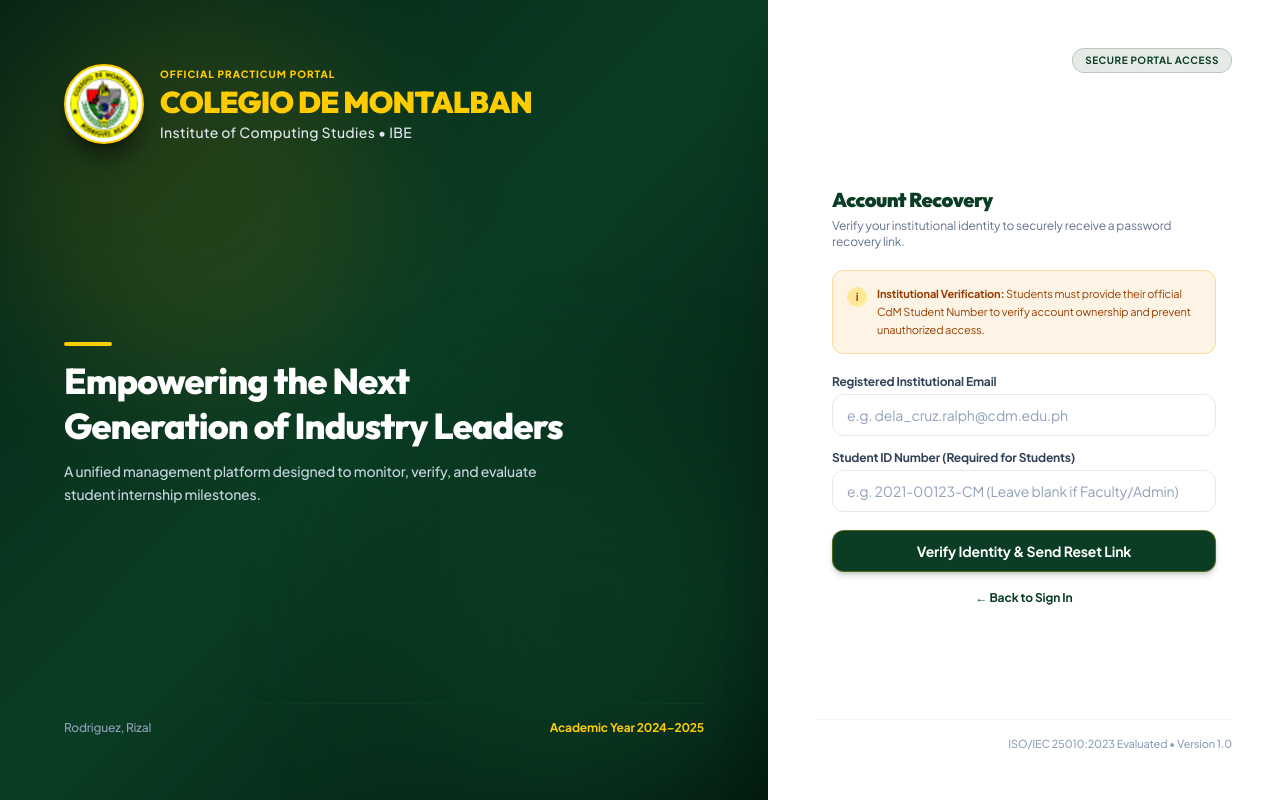
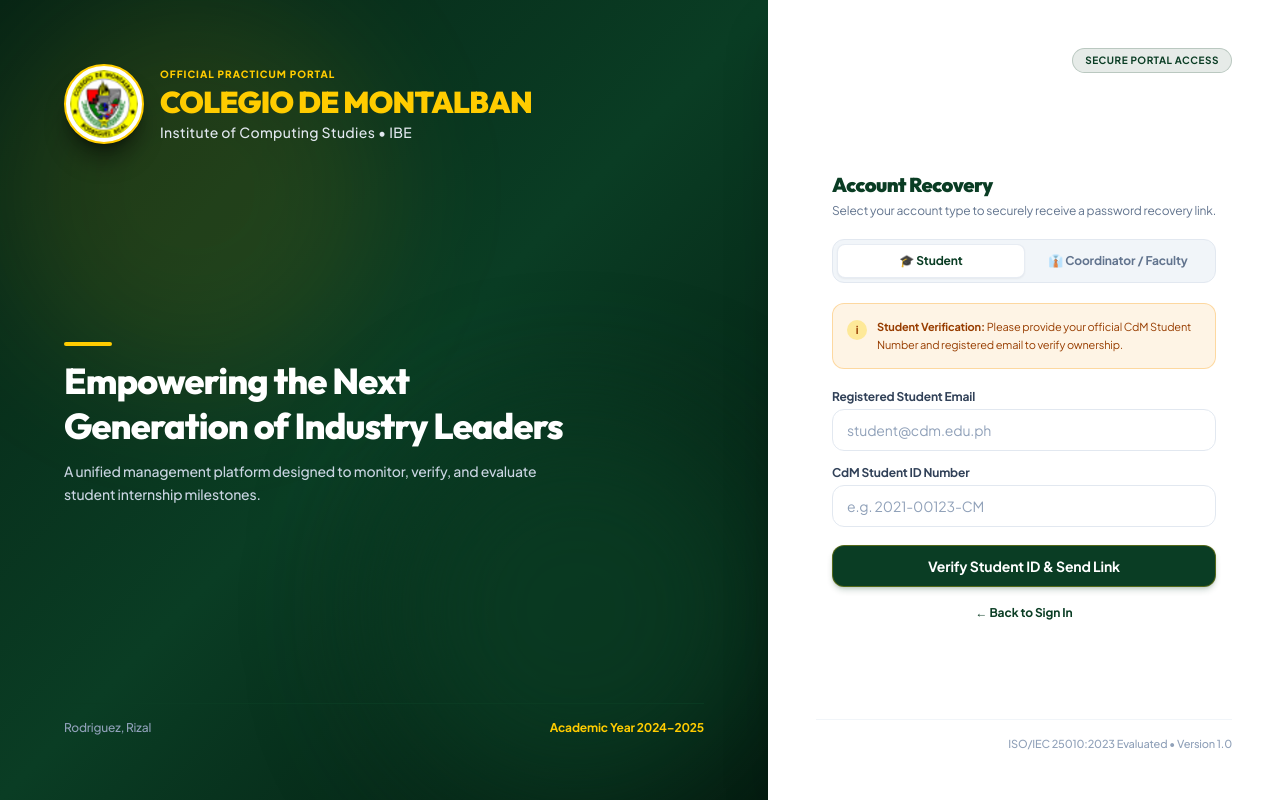
Before and after one commit to rogerforsho/OJT-MONITORING-AND-MANAGEMENT-SYSTEM, a Next.js app in the folder apps/web/: page /auth/sign-in in a window 1280 px wide. Both pictures are taken after a click on the button "Forgot password?". Built offline with nearby package versions, Linux system fonts and the light colour scheme.

Commit message:
fix(ui): make Reset PW button clearly visible in Admin table and add Student vs Faculty account recovery tabs

```diff
--- a/apps/web/app/(dashboard)/admin/AdminClient.tsx
+++ b/apps/web/app/(dashboard)/admin/AdminClient.tsx
@@ -588,6 +588,16 @@
                             </Button>
                           )}
                           <button
+                            type="button"
+                            title="Reset User Password (Direct Override)"
+                            onClick={() => handleOpenResetPasswordModal(u)}
+                            className="inline-flex items-center gap-1 px-2.5 py-1 rounded-lg text-xs font-bold text-amber-800 bg-amber-50 hover:bg-amber-100 border border-amber-300 transition-all cursor-pointer shadow-2xs align-middle"
+                          >
+                            <Key className="w-3.5 h-3.5 text-amber-700" />
+                            <span>Reset PW</span>
+                          </button>
+                          <button
+                            type="button"
                             title="Delete User"
                             onClick={() => { setDeleteError(''); setDeleteTarget(u); }}
                             className="inline-flex items-center justify-center w-7 h-7 rounded-lg text-red-500 hover:bg-red-50 hover:text-red-700 border border-transparent hover:border-red-200 transition-colors align-middle cursor-pointer"
--- a/apps/web/app/auth/sign-in/page.tsx
+++ b/apps/web/app/auth/sign-in/page.tsx
@@ -43,6 +43,7 @@
   const [showForgot, setShowForgot] = useState(false);
   const [resetEmail, setResetEmail] = useState('');
   const [resetStudentNumber, setResetStudentNumber] = useState('');
+  const [resetRole, setResetRole] = useState<'Student' | 'Staff'>('Student');
   const [resetLoading, setResetLoading] = useState(false);
   const [resetMessage, setResetMessage] = useState('');
 
@@ -161,47 +162,77 @@
             <h2 className="text-xl font-black text-[#0A3D24] font-serif">Account Recovery</h2>
           </div>
           <p className="text-xs text-slate-500">
-            Verify your institutional identity to securely receive a password recovery link.
+            Select your account type to securely receive a password recovery link.
           </p>
         </div>
 
-        {/* Institutional Identity Notice Box */}
+        {/* Role Selector Tabs (Student vs Faculty/Staff) */}
+        <div className="flex p-1 bg-slate-100 rounded-xl border border-slate-200">
+          <button
+            type="button"
+            onClick={() => { setResetRole('Student'); setResetMessage(''); }}
+            className={`flex-1 py-2 text-xs font-bold rounded-lg transition-all cursor-pointer ${
+              resetRole === 'Student'
+                ? 'bg-white text-[#0A3D24] shadow-xs border border-slate-200/80'
+                : 'text-slate-500 hover:text-slate-800'
+            }`}
+          >
+            🎓 Student
+          </button>
+          <button
+            type="button"
+            onClick={() => { setResetRole('Staff'); setResetStudentNumber(''); setResetMessage(''); }}
+            className={`flex-1 py-2 text-xs font-bold rounded-lg transition-all cursor-pointer ${
+              resetRole === 'Staff'
+                ? 'bg-white text-[#0A3D24] shadow-xs border border-slate-200/80'
+                : 'text-slate-500 hover:text-slate-800'
+            }`}
+          >
+            👔 Coordinator / Faculty
+          </button>
+        </div>
+
+        {resetRole === 'Student' && (
           <div className="p-3.5 rounded-xl bg-amber-500/10 border border-amber-500/30 text-amber-900 text-xs flex items-start gap-2.5">
             <div className="w-5 h-5 rounded-full bg-amber-200/80 flex items-center justify-center shrink-0 mt-0.5 font-bold text-[11px] text-amber-800">
               i
             </div>
             <p className="text-[11px] leading-relaxed text-amber-800">
-            <strong>Institutional Verification:</strong> Students must provide their official CdM Student Number to verify account ownership and prevent unauthorized access.
+              <strong>Student Verification:</strong> Please provide your official CdM Student Number and registered email to verify ownership.
             </p>
           </div>
+        )}
 
         <form onSubmit={handleResetRequest} className="flex flex-col gap-3.5">
           <Input
-            label="Registered Institutional Email"
+            label={resetRole === 'Student' ? 'Registered Student Email' : 'Registered Faculty/Staff Email'}
             type="email"
             value={resetEmail}
             onChange={(e) => setResetEmail(e.target.value)}
-            placeholder="e.g. dela_cruz.ralph@cdm.edu.ph"
+            placeholder={resetRole === 'Student' ? 'student@cdm.edu.ph' : 'coordinator@cdm.edu.ph'}
             required
           />
 
+          {resetRole === 'Student' && (
             <Input
-            label="Student ID Number (Required for Students)"
+              label="CdM Student ID Number"
               type="text"
               value={resetStudentNumber}
               onChange={(e) => setResetStudentNumber(e.target.value)}
-            placeholder="e.g. 2021-00123-CM (Leave blank if Faculty/Admin)"
+              placeholder="e.g. 2021-00123-CM"
+              required
             />
+          )}
 
           {resetMessage && (
             <Alert
-              type={resetMessage.includes('dispatched') || resetMessage.includes('verified') ? 'success' : 'error'}
+              type={resetMessage.includes('dispatched') || resetMessage.includes('verified') || resetMessage.includes('Identity verified') ? 'success' : 'error'}
               message={resetMessage}
             />
           )}
 
           <Button type="submit" loading={resetLoading} className="w-full mt-1 bg-[#0A3D24] hover:bg-[#062415] text-[#FFCC00] font-bold shadow-md shadow-[#0A3D24]/20 cursor-pointer">
-            Verify Identity & Send Reset Link
+            {resetRole === 'Student' ? 'Verify Student ID & Send Link' : 'Send Recovery Link'}
           </Button>
 
           <button
```
Lines whose indentation alone changed are shown as unchanged.
